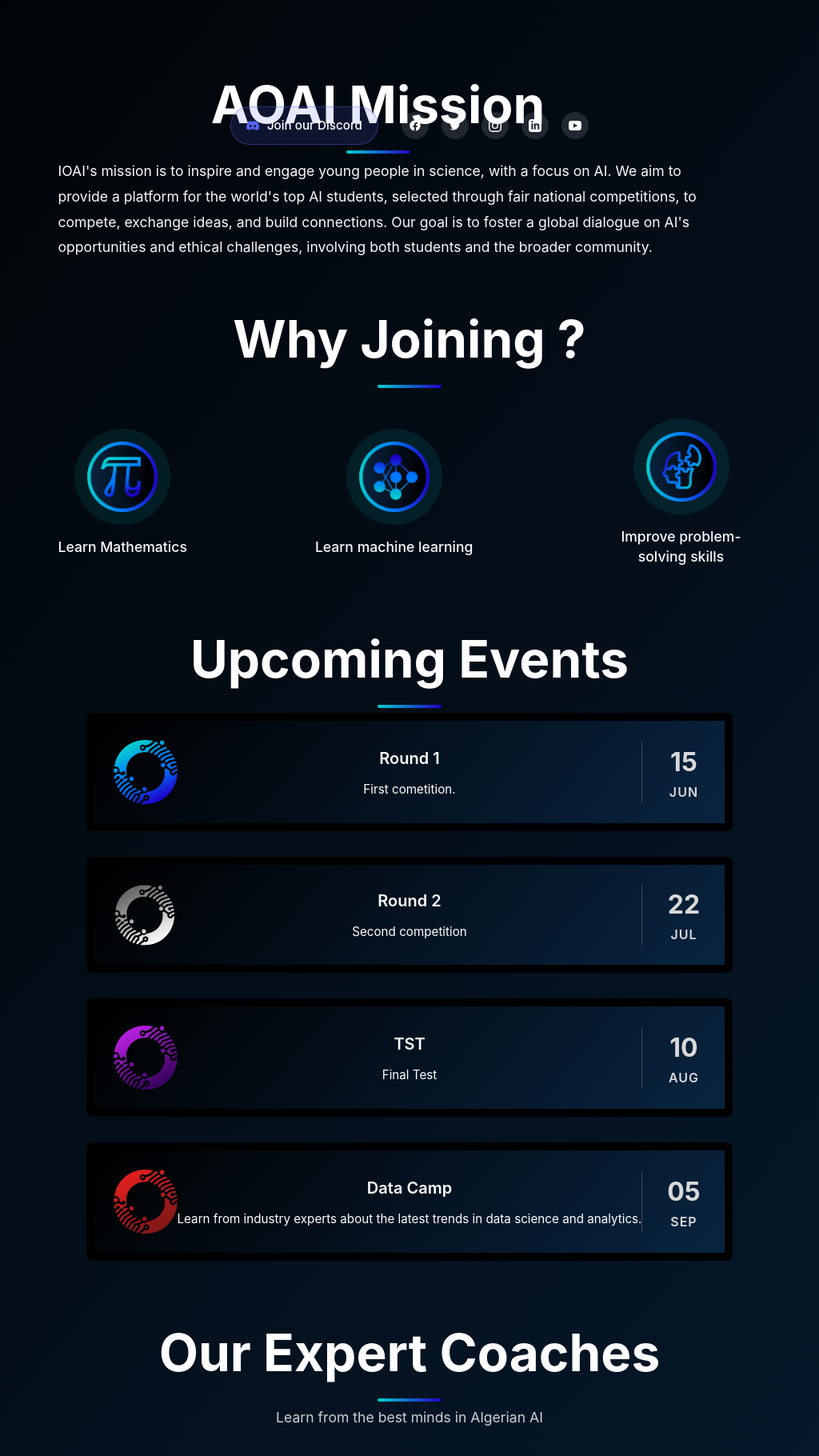
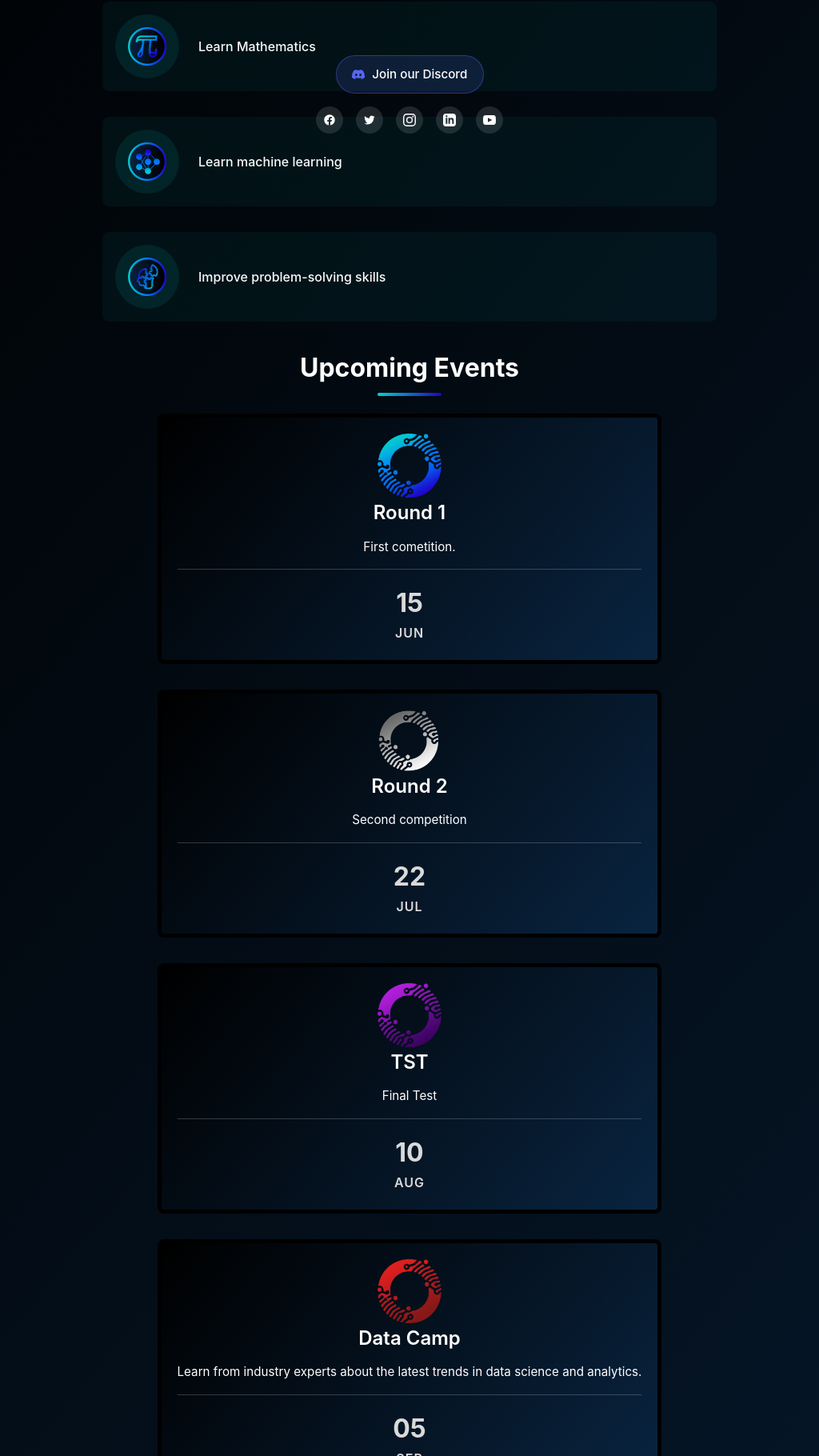
Before and after one commit to zakaria-hammal/AOAI_Website, a Next.js app: page / in a window 1024 px wide. Shown: the part 620-2440 px from the top of the page at 80% size. Built offline with nearby package versions, Linux system fonts and the light colour scheme.

Commit message:
some improvements for tablette

```diff
--- a/src/app/globals.css
+++ b/src/app/globals.css
@@ -1029,20 +1029,179 @@ main {
 
 /* Tablet adjustments */
 @media (min-width: 769px) and (max-width: 1024px) {
+  .aoai-nav {
+    display: none;
+  }
+
+  .title-container {
+    height: auto;
+    padding: 4rem 1rem 2rem;
+  }
+
+  .page-title {
+    font-size: 1.8rem;
+    margin-bottom: 1.5rem;
+  }
+
+  .hero-mission, .hero-join {
+    padding: 0 1rem;
+  }
+
+  .mission-text {
+    font-size: 1rem;
+  }
+
+  /* Events */
+  .events-section, .upcoming-events {
+    margin: 2rem auto;
+    padding: 0 1rem;
+  }
+
+  .section-title {
+    font-size: 2rem;
+    margin-bottom: 2rem;
+  }
+
+  .event-card {
+    flex-direction: column;
+    padding: 1.25rem;
+    border: 5px solid black;
+  }
+
+  .event-date {
+    padding: 1rem 0 0;
+    border-left: none;
+    border-top: 1px solid rgba(255, 255, 255, 0.2);
+    min-width: 100%;
+    margin-top: 1rem;
+  }
+
+  .event-title {
+    font-size: 1.5rem;
+  }
+
+  /* Courses */
+  .courses-section {
+    padding: 3rem 0;
+  }
+
   .courses-grid {
-    grid-template-columns: repeat(2, 1fr);
+    grid-template-columns: 1fr;
+  }
+
+  .course-card {
+    margin-bottom: 1.5rem;
   }
 
   .coaches-grid {
-    flex-wrap: wrap;
-    justify-content: center;
+    flex-direction: column;
+    gap: 2rem;
   }
 
-  .sponsors-grid {
-    flex-wrap: wrap;
+  .coach-card {
+    padding: 1.5rem;
   }
 
-  .title-container {
-    height: 700px;
+  .coach-image {
+    border-radius: 50%;
+  }
+
+  .ambassador-card {
+    height: 250px;
+  }
+
+  .ambassador-info {
+    padding: 1rem;
+  }
+
+  /* Sponsors */
+  .sponsors-grid {
+    flex-direction: column;
+    gap: 2rem;
+  }
+
+  .sponsors-section-footer {
+    font-size: 1.2rem;
+  }
+
+  /* Footer */
+  .aoai-footer {
+    height: auto;
+  }
+
+  .social-links {
+    flex-direction: column;
+    gap: 1rem;
+  }
+
+  h2 {
+    font-size: 2.5rem;
+  }
+
+  .benefits-grid {
+    gap: 2rem;
+    flex-direction: column;
+  }
+
+  .container {
+    padding: 1.5rem;
+  }
+
+
+  .ambassador-card {
+    height: auto;
+    perspective: none;
+  }
+
+  .ambassador-info {
+    display: none;
+  }
+
+  .ambassador-mobile-info {
+    display: block;
+    padding-top: 0.5rem;
+  }
+
+  .ambassador-mobile-info .ambassador-role,
+  .ambassador-mobile-info .ambassador-university {
+    color: #f8fafc;
+    font-size: 0.9rem;
+  }
+
+  .ambassador-image-container {
+    height: auto;
+  }
+
+  .ambassador-card:hover .ambassador-image-container {
+    transform: none;
+  }
+
+  .benefits-grid {
+    gap: 2rem;
+    flex-direction: column;
+  }
+
+  .benefit-card {
+    flex-direction: row;
+    align-items: center;
+    justify-content: flex-start;
+    text-align: left;
+    max-width: 100%;
+    gap: 1.5rem;
+    padding: 1rem;
+    background: rgba(5, 207, 207, 0.05);
+    border-radius: var(--radius);
+  }
+
+  .benefit-icon-container {
+    flex-shrink: 0;
+    width: 80px;
+    height: 80px;
+  }
+
+  .benefit-text {
+    text-align: left;
+    max-width: none;
+    font-size: 1rem;
   }
 }
```
